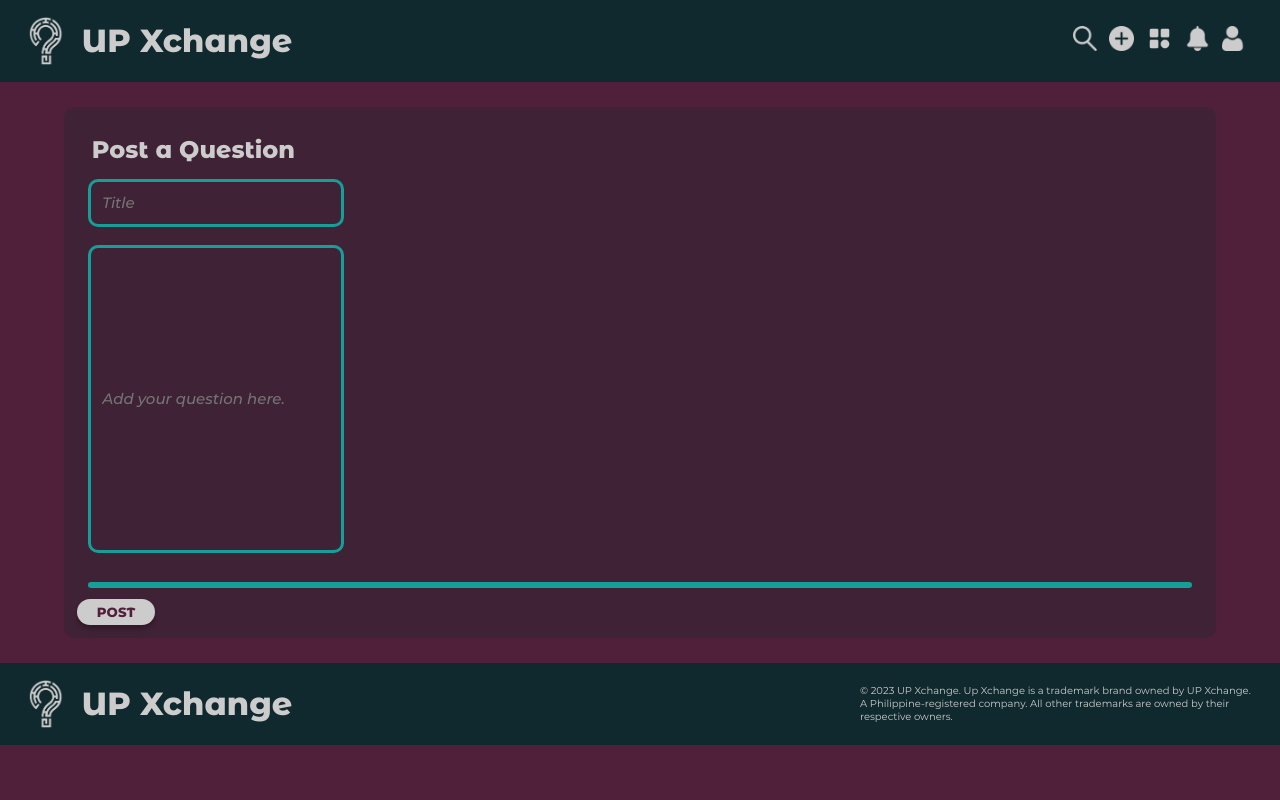
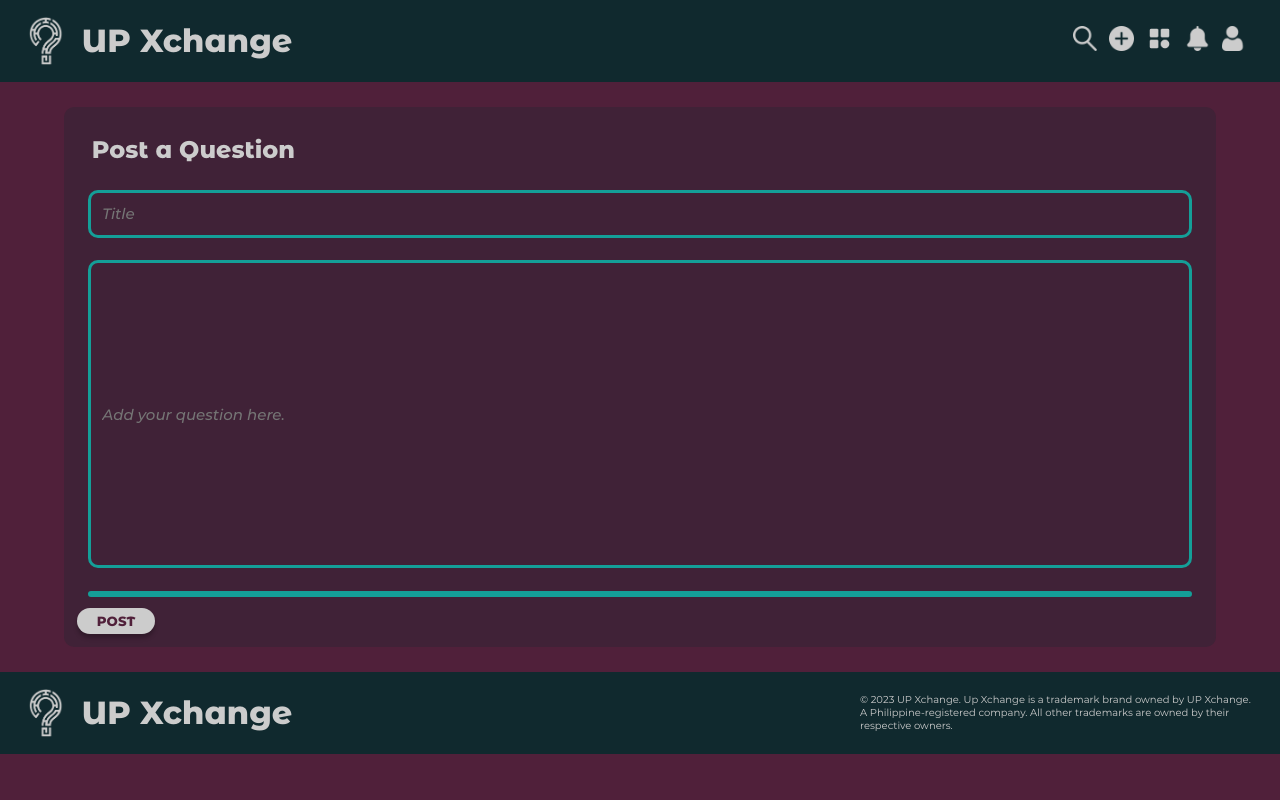
Before and after one commit to dibsdibsdibs/UPXchange, a PHP site: page /addQuestion.php in a window 1280 px wide. Run offline with PHP 8.4, Linux system fonts and the light colour scheme.

Commit message:
updated Add a Question file

```diff
--- a/addQuestion.php
+++ b/addQuestion.php
@@ -28,14 +28,8 @@ session_start();
     </div>
     <div id="bg-question">
         <h2>Post a Question</h2>
-        <div>
-            <input type=text id="title" placeholder = "Title">
-        </div>
-        <br>
-        <div>
-            <input type=text id="add" placeholder = "Add your question here.">
-        </div>
-        <br>
+        <input type=text id="title" placeholder = "Title">
+        <input type=text id="add" placeholder = "Add your question here.">
         <hr>
         <button type="submit" id="post">POST</button>
     </div>
--- a/styles/addQuestionDesign.css
+++ b/styles/addQuestionDesign.css
@@ -31,10 +31,10 @@ input[type=text] {
     border-radius: 10px;
     border-width: 3px;
     color: #CCCCCC;
-    margin-right: 1%;
-    margin-left: 1%;
+    margin: 1%;
     padding-left: 1%;
     padding-right: 1%;
+    width: 95.5%;
 }
 
 #title{
@@ -45,6 +45,7 @@ input[type=text] {
     height: 300px;
     border-color: #149F98;
     border-radius: 10px;
+    overflow: auto;
 }
 
 hr{
```
